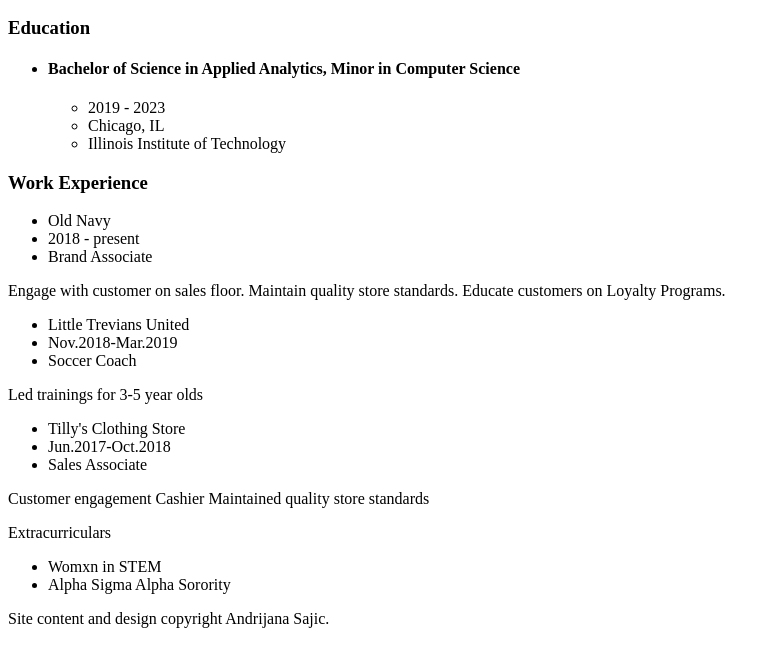
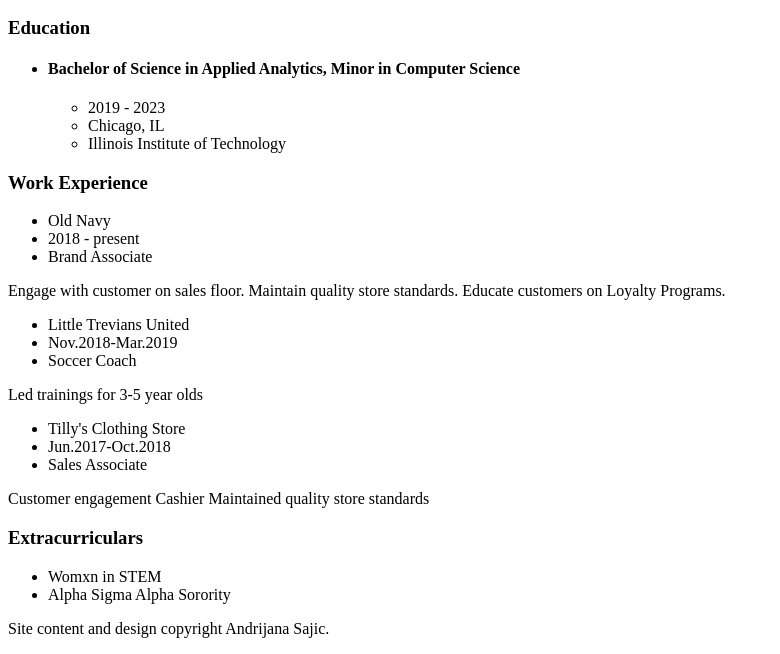
Before and after one commit to asajic/website, a plain HTML site: page resume/index.html in a window 1280 px wide. Shown: the part 201-855 px from the top of the page, without its empty margins (0-780 px from the left). Drawn offline with Linux system fonts and the light colour scheme.

Commit message:
Fix errors in HTML using linter

```diff
--- a/resume/index.html
+++ b/resume/index.html
@@ -9,7 +9,7 @@
       <h1>Andrijana Sajic</h1>
     </header>
     <main id="content">
-      <article id="resume">
+      <section id="resume">
         <header class="h-card">
           <h2>Andrijana Sajic</h2>
         <ul>
@@ -28,9 +28,9 @@
           </li>
         </ul>
       </header>
+    </section>
     <section id="education">
       <h3>Education</h3>
-
         <ul>
           <li><h4 class="studies">Bachelor of Science in Applied Analytics, Minor in Computer Science</h4>
             <ul class="date-location-duration">
@@ -42,7 +42,7 @@
         </ul>
       </section>
 
-      <section id = "work-experience">
+      <section id="work-experience">
         <h3>Work Experience</h3>
         <ul class="companyname-date-jobtitle">
           <li>Old Navy</li>
@@ -76,12 +76,13 @@
         </p>
       </section>
 
-      <section id="Extracurriculars"
+      <section id="extracurriculars">
       <h3>Extracurriculars</h3>
       <ul>
         <li>Womxn in STEM</li>
         <li>Alpha Sigma Alpha Sorority</li>
       </ul>
+    </section>
     </main>
     <footer id="footer">
       <p>Site content and design copyright Andrijana Sajic.</p>
```
Lines whose indentation alone changed are shown as unchanged.
